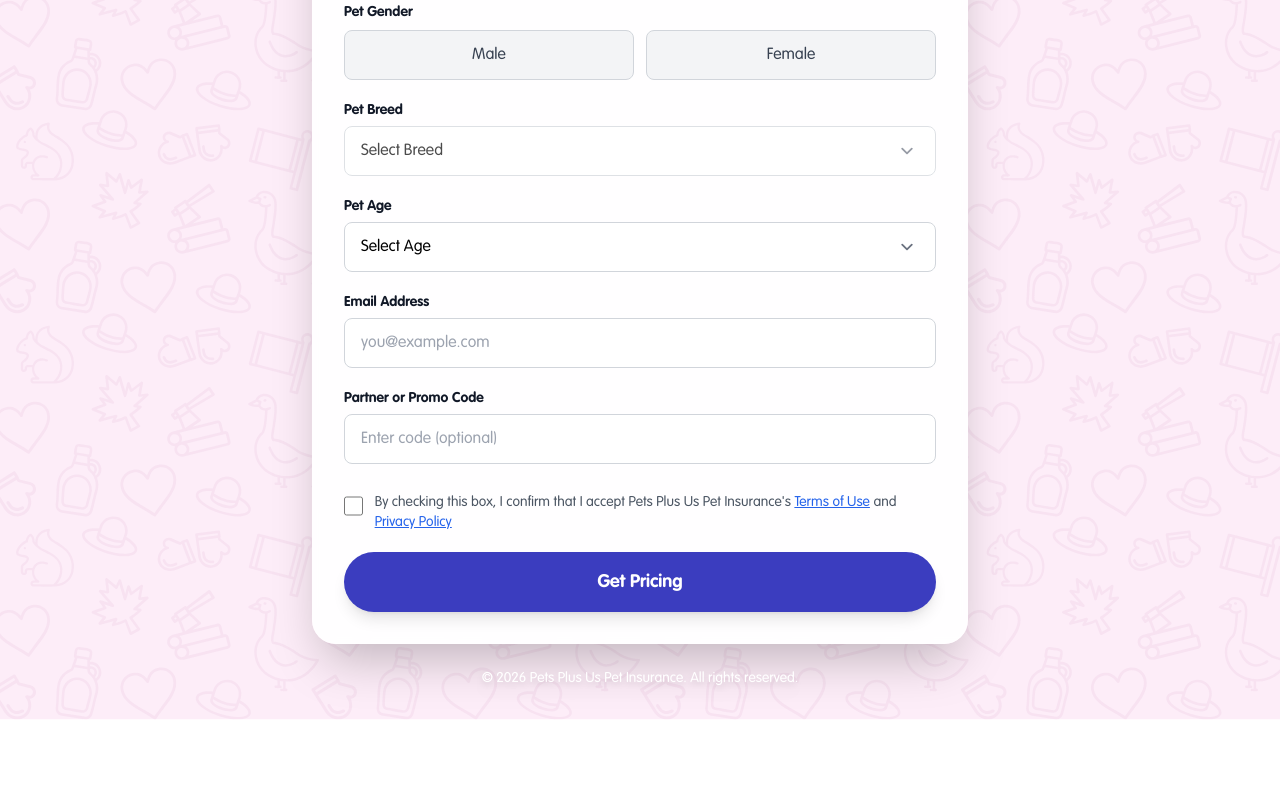
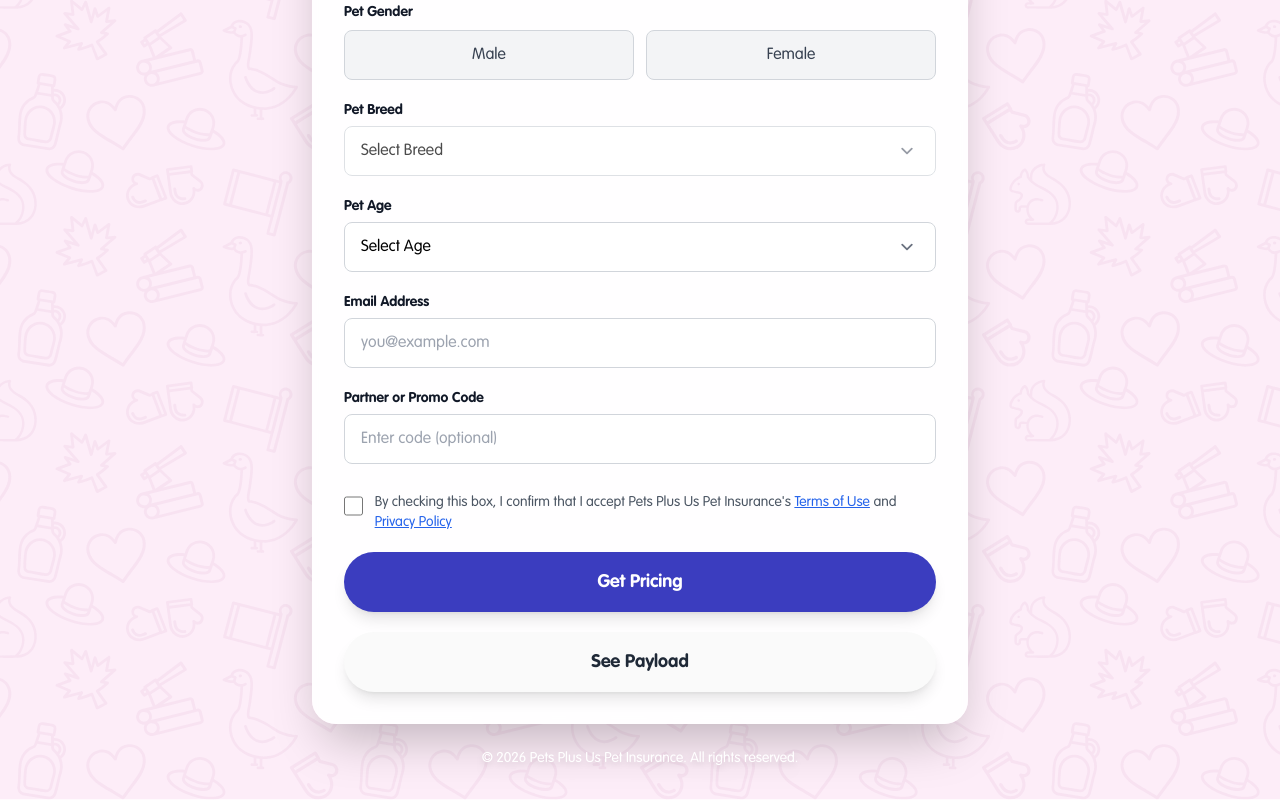
Before and after one commit to hernannadotti/ai-poc, a React (Vite) app: page / in a window 1280 px wide. Shown: the part 499-1299 px from the top of the page. Before the commit the page ends 1219 px from the top, so only its background shows below. Built offline with nearby package versions, Linux system fonts and the light colour scheme.

Commit message:
Add "See Payload" button with #FAFAFA color
Co-authored-by: hernannadotti <111530384+hernannadotti@users.noreply.github.com>

```diff
--- a/components/step-one/index.tsx
+++ b/components/step-one/index.tsx
@@ -27,6 +27,8 @@ const StepOne: React.FC = () => {
     promoCode: '',
     termsAccepted: false,
   });
+
+  const [showPayload, setShowPayload] = useState(false);
 
   const handleSubmit = (e: React.FormEvent) => {
     e.preventDefault();
@@ -322,6 +324,23 @@ const StepOne: React.FC = () => {
               >
                 Get Pricing
               </button>
+
+              <button
+                type="button"
+                onClick={() => setShowPayload(!showPayload)}
+                className="w-full bg-[#FAFAFA] hover:bg-[#E5E5E5] text-gray-800 font-bold py-3.5 sm:py-4 px-6 rounded-full shadow-lg hover:shadow-xl transform hover:scale-[1.02] transition-all duration-200 focus:outline-none focus:ring-2 focus:ring-offset-2 focus:ring-gray-400 text-base sm:text-lg mt-4"
+              >
+                See Payload
+              </button>
+
+              {showPayload && (
+                <div className="mt-4 p-4 bg-gray-100 rounded-lg border border-gray-300">
+                  <h3 className="text-sm font-semibold text-gray-900 mb-2">Form Payload:</h3>
+                  <pre className="text-xs text-gray-700 overflow-x-auto whitespace-pre-wrap break-words">
+                    {JSON.stringify(formData, null, 2)}
+                  </pre>
+                </div>
+              )}
             </form>
           </div>
 
```
